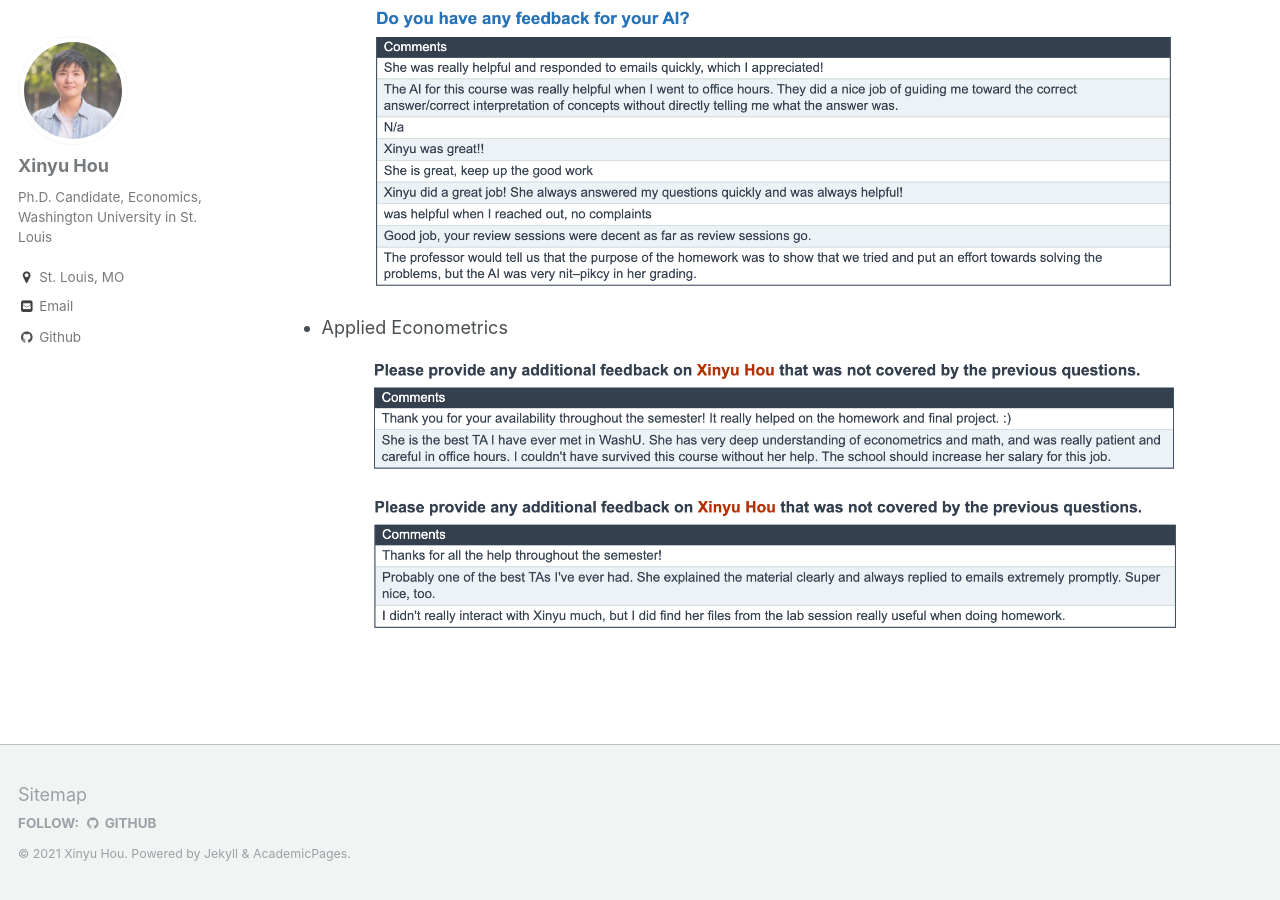
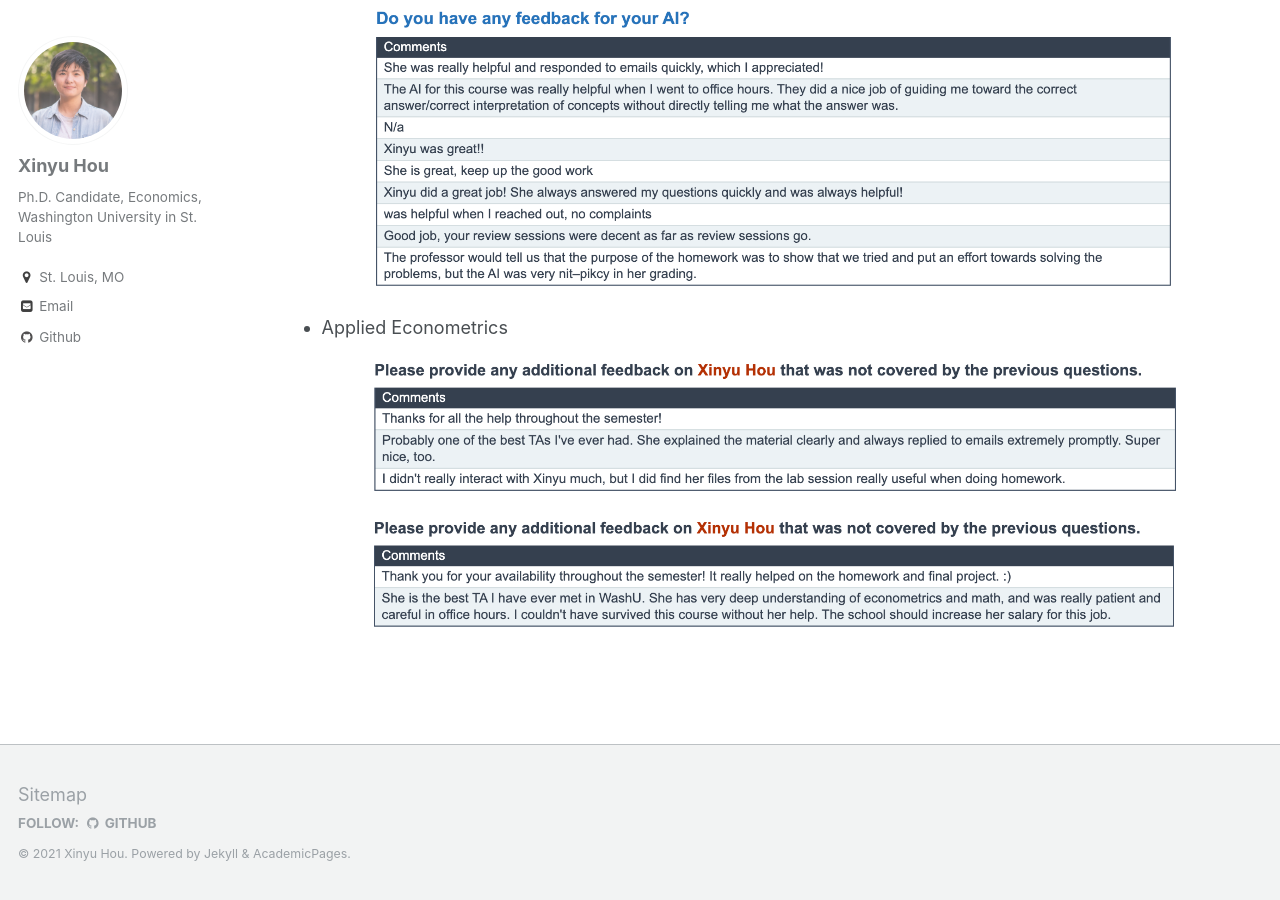
Before and after one commit to xinyuhou94/xinyuhou94.github.io, a Jekyll site: the page built from _pages/teaching.md, in a window 1280 px wide and 900 px high, scrolled down 946 px. Built offline with Jekyll 4.4.1, drawn with Linux system fonts in a browser that asks for light colours.

Commit message:
Update teaching.md

```diff
--- a/_pages/teaching.md
+++ b/_pages/teaching.md
@@ -34,9 +34,10 @@ author_profile: true
   <img src="https://xinyuhou94.github.io/images/political.png?raw=true" alt="Photo" style="width: 800px;"/>
 </p>
 * Applied Econometrics
+
+<p align="center">
+  <img src="https://xinyuhou94.github.io/images/4151_1.png?raw=true" alt="Photo" style="width: 808px;"/>
+</p>
 <p align="center">
   <img src="https://xinyuhou94.github.io/images/4151.png?raw=true" alt="Photo" style="width: 800px;"/>
 </p>
-<p align="center">
-  <img src="https://xinyuhou94.github.io/images/4151_1.png?raw=true" alt="Photo" style="width: 808px;"/>
-</p>
```
